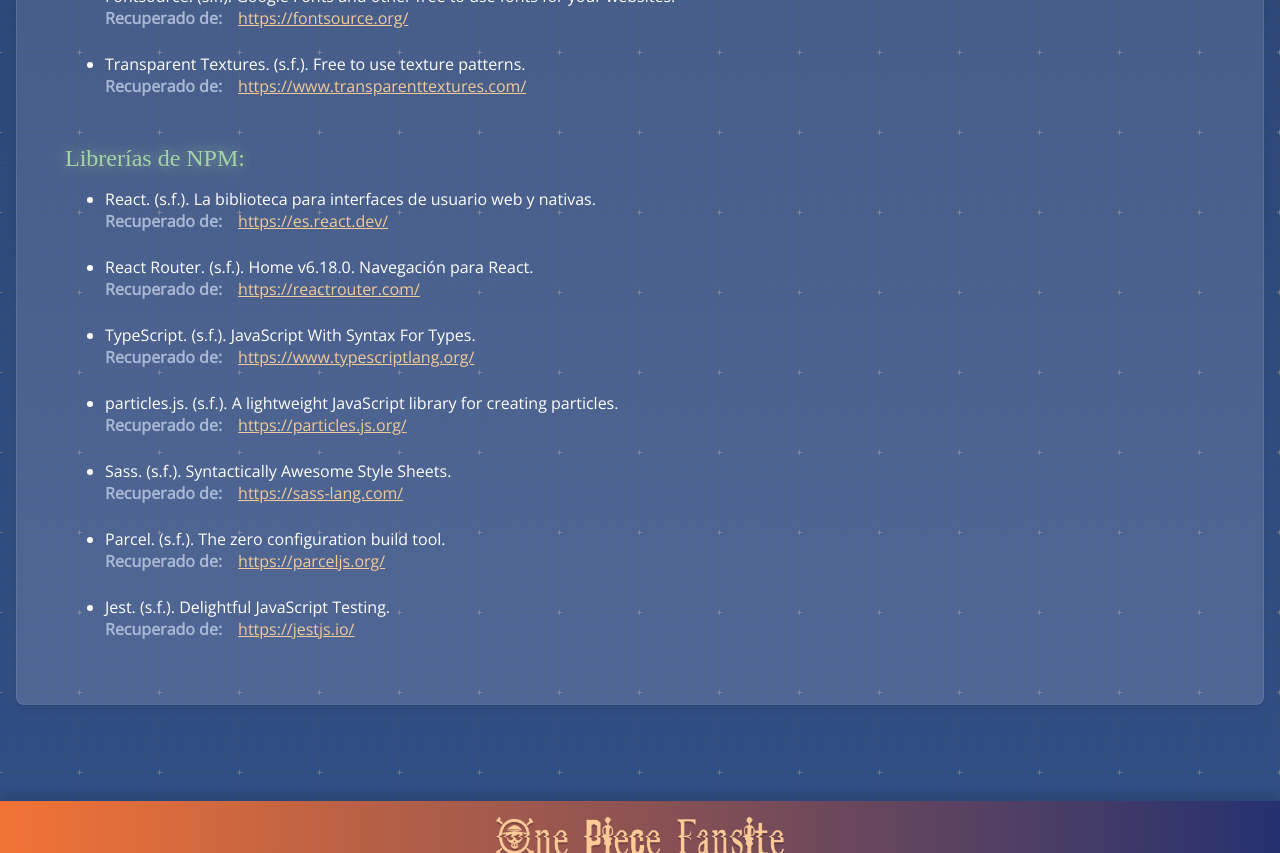
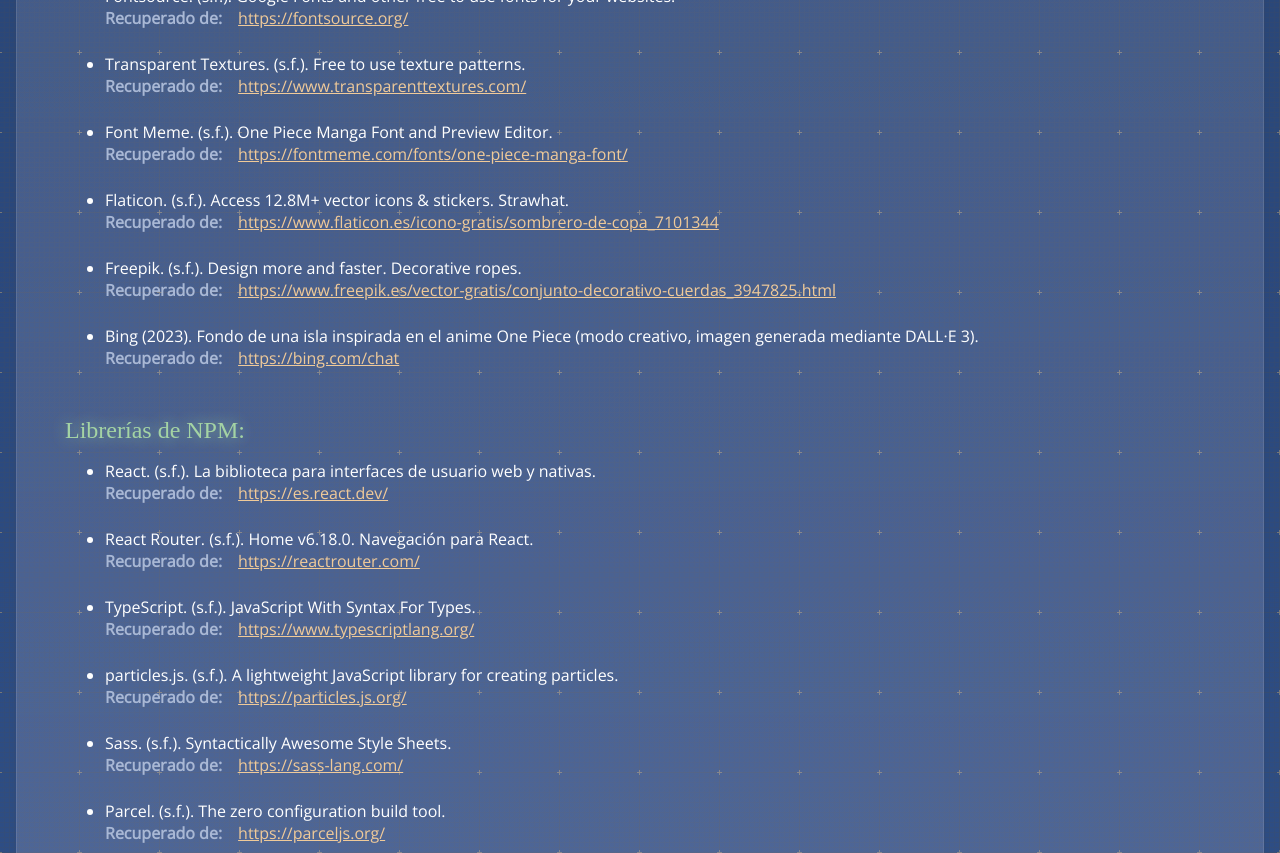
Before and after one commit to eliaspetry/OnePieceFansite, a React (Vite) app: page /credits in a window 1280 px wide. Shown: the part 1100-1953 px from the top of the page. Built offline with nearby package versions, Linux system fonts and the light colour scheme; a small style sheet from the web is missing.

Commit message:
Update resource lists in credits

```diff
--- a/src/components/credits/resources.ts
+++ b/src/components/credits/resources.ts
@@ -46,6 +46,26 @@
         description:
             'Transparent Textures. (s.f.). Free to use texture patterns.',
         url: 'https://www.transparenttextures.com/'
+    },
+    {
+        description:
+            'Font Meme. (s.f.). One Piece Manga Font and Preview Editor.',
+        url: 'https://fontmeme.com/fonts/one-piece-manga-font/'
+    },
+    {
+        description:
+            'Flaticon. (s.f.). Access 12.8M+ vector icons & stickers. Strawhat.',
+        url: 'https://www.flaticon.es/icono-gratis/sombrero-de-copa_7101344'
+    },
+    {
+        description:
+            'Freepik. (s.f.). Design more and faster. Decorative ropes.',
+        url: 'https://www.freepik.es/vector-gratis/conjunto-decorativo-cuerdas_3947825.html'
+    },
+    {
+        description:
+            'Bing (2023). Fondo de una isla inspirada en el anime One Piece (modo creativo, imagen generada mediante DALL·E 3).',
+        url: 'https://bing.com/chat'
     }
 ];
 
```
